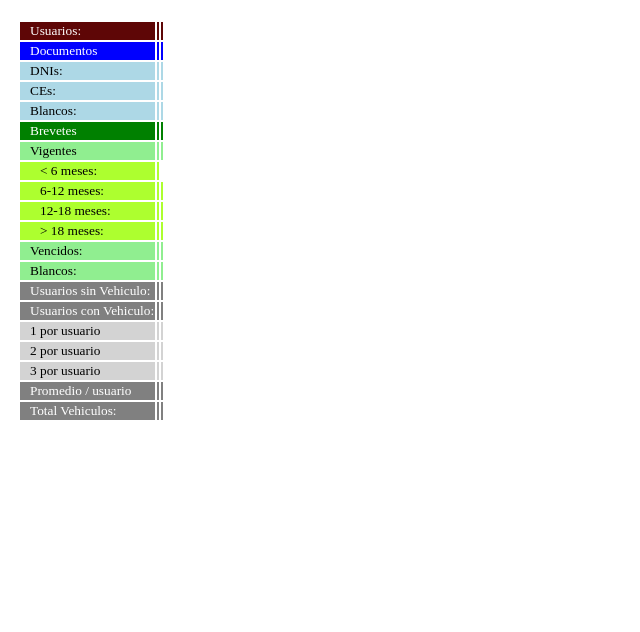
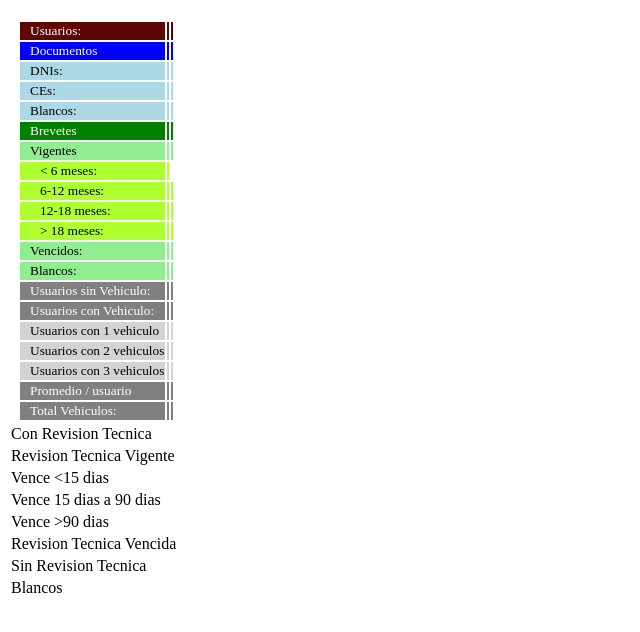
Before and after one commit to gfreundt/pythonCode, a Flask app: template Automation/Apparka/templates/dashboard.html in a window 1280 px wide. Shown: the part 29-661 px from the top of the page, without its empty margins (0-640 px from the left). Run offline with Flask 3, Linux system fonts and the light colour scheme; the template is opened without the code that fills it, so the values that code supplies are empty.

Commit message:
dashboard updates

```diff
--- a/Automation/Apparka/templates/dashboard.html
+++ b/Automation/Apparka/templates/dashboard.html
@@ -80,17 +80,17 @@
             <td></td>
         </tr>
         <tr style="color: black; background-color: lightgray">
-            <td style="padding-left: 10px">1 por usuario</td>
+            <td style="padding-left: 10px">Usuarios con 1 vehiculo</td>
             <td>{{data[15]}}</td>
             <td></td>
         </tr>
         <tr style="color: black; background-color: lightgray;">
-            <td style="padding-left: 10px">2 por usuario</td>
+            <td style="padding-left: 10px">Usuarios con 2 vehiculos</td>
             <td>{{data[16]}}</td>
             <td></td>
         </tr>
         <tr style="color: black; background-color: lightgray;">
-            <td style="padding-left: 10px">3 por usuario</td>
+            <td style="padding-left: 10px">Usuarios con 3 vehiculos</td>
             <td>{{data[17]}}</td>
             <td></td>
         </tr>
@@ -105,4 +105,46 @@
             <td></td>
         </tr>
     </table>
+    <table>
+        <tr>
+            <td>Con Revision Tecnica</td>
+            <td>{{data[20]}}</td>
+            <td></td>
+        </tr>
+        <tr>
+            <td>Revision Tecnica Vigente</td>
+            <td>{{data[21]}}</td>
+            <td></td>
+        </tr>
+        <tr>
+            <td>Vence &lt15 dias</td>
+            <td>{{data[22]}}</td>
+            <td></td>
+        </tr>
+        <tr>
+            <td>Vence 15 dias a 90 dias</td>
+            <td>{{data[23]}}</td>
+            <td></td>
+        </tr>
+        <tr>
+            <td>Vence >90 dias</td>
+            <td>{{data[24]}}</td>
+            <td></td>
+        </tr>
+        <tr>
+            <td>Revision Tecnica Vencida</td>
+            <td>{{data[25]}}</td>
+            <td></td>
+        </tr>
+        <tr>
+            <td>Sin Revision Tecnica</td>
+            <td>{{data[26]}}</td>
+            <td></td>
+        </tr>
+        <tr>
+            <td>Blancos</td>
+            <td>{{data[27]}}</td>
+            <td></td>
+        </tr>
+    </table>
 </body>
```
Also changed, not shown: Automation/Apparka/database_dev.py (+15 -12 lines).
